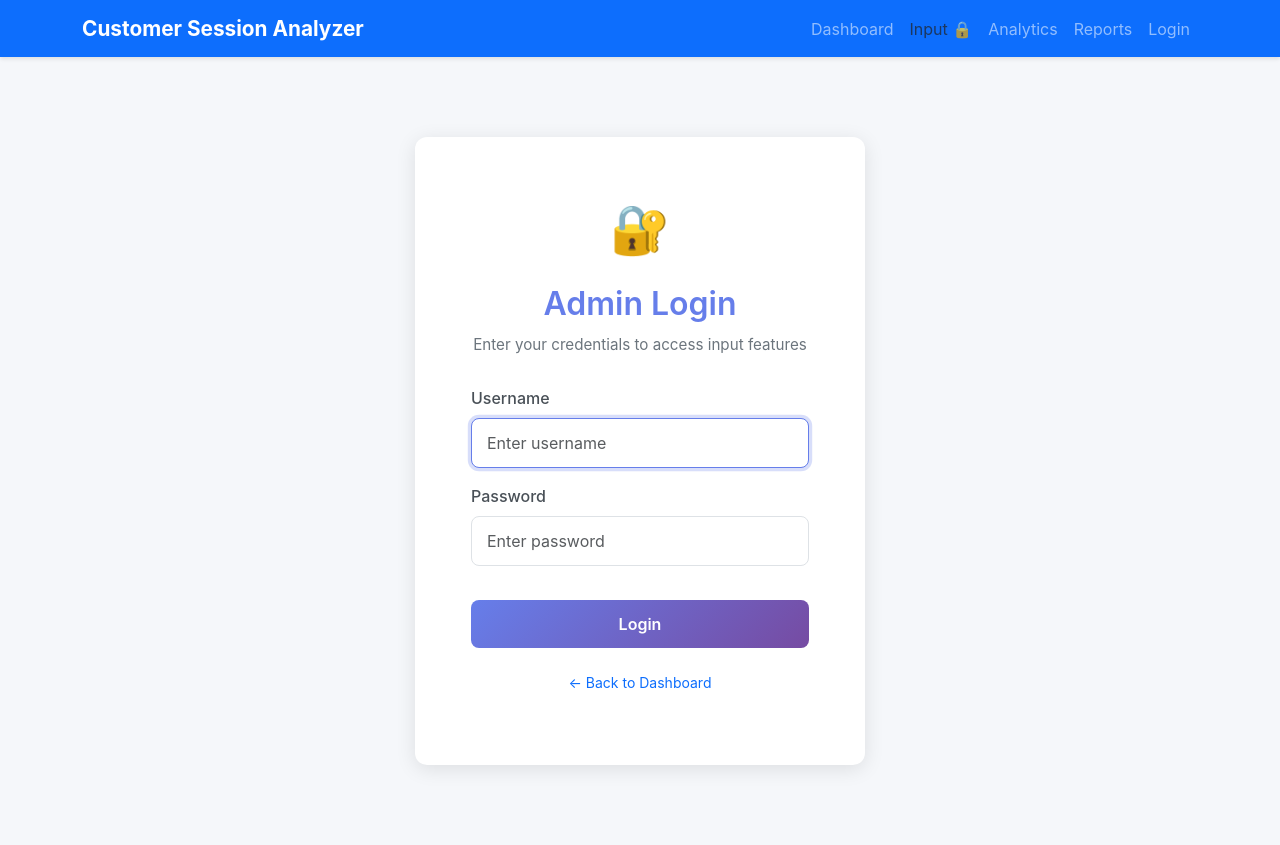
After one commit to Legolasan/customer_session_analyser, a Flask app: page /login in a window 1280 px wide. The commit adds this page. Run offline with Flask 3, Linux system fonts and the light colour scheme; some libraries are stand-ins or nearby versions.

Commit message:
Add authentication system to protect data input endpoints
- Add Flask-Login for session-based authentication
- Create User model with environment variable-based credentials
- Add login/logout routes and login page template
- Protect all input and modification endpoints with @login_required
- Update navigation to show login/logout links conditionally
- Update dashboard to hide input features for non-authenticated users
- Add proper 401 JSON error responses for protected API endpoints
- Update README with authentication setup instructions

Public users can view dashboard, insights, and reports. Only authenticated admin can add or modify data.

```diff
--- a/app/routes.py
+++ b/app/routes.py
@@ -3,13 +3,45 @@ Flask routes for the application.
 """
 
 from flask import Blueprint, render_template, request, jsonify, redirect, url_for, flash
+from flask_login import login_user, logout_user, login_required, current_user
 from datetime import datetime
 from app import db
 from app.models import CustomerSession
 from app.parser import parse_session_data
 from app.analytics import get_insights
+from app.auth import User
 
 main_bp = Blueprint('main', __name__)
+
+
+@main_bp.route('/login', methods=['GET', 'POST'])
+def login():
+    """Login page."""
+    if request.method == 'POST':
+        username = request.form.get('username', '').strip()
+        password = request.form.get('password', '').strip()
+
+        if User.verify_password(username, password):
+            user = User(username)
+            login_user(user)
+            next_page = request.args.get('next')
+            if next_page:
+                return redirect(next_page)
+            flash('Login successful!', 'success')
+            return redirect(url_for('main.index'))
+        else:
+            flash('Invalid username or password', 'error')
+
+    return render_template('login.html')
+
+
+@main_bp.route('/logout')
+@login_required
+def logout():
+    """Logout user."""
+    logout_user()
+    flash('You have been logged out', 'info')
+    return redirect(url_for('main.index'))
 
 
 @main_bp.route('/')
@@ -19,12 +51,14 @@ def index():
 
 
 @main_bp.route('/input')
+@login_required
 def input_page():
     """Form-based input page."""
     return render_template('input.html')
 
 
 @main_bp.route('/form-upload', methods=['POST'])
+@login_required
 def form_upload():
     """Handle form-based data upload."""
     try:
@@ -85,6 +119,7 @@ def form_upload():
 
 
 @main_bp.route('/upload', methods=['POST'])
+@login_required
 def upload():
     """Handle data upload."""
     try:
@@ -155,6 +190,7 @@ def upload():
 
 
 @main_bp.route('/api/upload', methods=['POST'])
+@login_required
 def api_upload():
     """API endpoint for uploading data."""
     try:
@@ -248,6 +284,7 @@ def get_session(session_id):
 
 
 @main_bp.route('/api/sessions/<int:session_id>', methods=['DELETE'])
+@login_required
 def delete_session(session_id):
     """Delete a session record."""
     try:
--- a/app/templates/base.html
+++ b/app/templates/base.html
@@ -69,15 +69,32 @@
                     <li class="nav-item">
                         <a class="nav-link" href="{{ url_for('main.index') }}">Dashboard</a>
                     </li>
+                    {% if current_user.is_authenticated %}
                     <li class="nav-item">
                         <a class="nav-link" href="{{ url_for('main.input_page') }}">Input</a>
                     </li>
+                    {% else %}
+                    <li class="nav-item">
+                        <a class="nav-link text-muted" href="{{ url_for('main.login') }}" title="Login required">
+                            Input 🔒
+                        </a>
+                    </li>
+                    {% endif %}
                     <li class="nav-item">
                         <a class="nav-link" href="{{ url_for('main.insights') }}">Analytics</a>
                     </li>
                     <li class="nav-item">
                         <a class="nav-link" href="{{ url_for('main.reports') }}">Reports</a>
                     </li>
+                    {% if current_user.is_authenticated %}
+                    <li class="nav-item">
+                        <a class="nav-link" href="{{ url_for('main.logout') }}">Logout (Admin)</a>
+                    </li>
+                    {% else %}
+                    <li class="nav-item">
+                        <a class="nav-link" href="{{ url_for('main.login') }}">Login</a>
+                    </li>
+                    {% endif %}
                 </ul>
             </div>
         </div>
--- /dev/null
+++ b/app/templates/login.html
@@ -0,0 +1,125 @@
+{% extends "base.html" %}
+
+{% block title %}Login - Customer Session Analyzer{% endblock %}
+
+{% block extra_css %}
+<style>
+    .login-container {
+        max-width: 450px;
+        margin: 80px auto;
+    }
+    .login-card {
+        border: none;
+        border-radius: 12px;
+        box-shadow: 0 4px 20px rgba(0,0,0,0.1);
+        padding: 40px;
+    }
+    .login-header {
+        text-align: center;
+        margin-bottom: 30px;
+    }
+    .login-header h2 {
+        color: #667eea;
+        font-weight: 600;
+        margin-bottom: 10px;
+    }
+    .login-header p {
+        color: #6c757d;
+        font-size: 0.95rem;
+    }
+    .form-label {
+        font-weight: 500;
+        color: #495057;
+        margin-bottom: 8px;
+    }
+    .form-control {
+        border-radius: 8px;
+        padding: 12px 15px;
+        border: 1px solid #dee2e6;
+    }
+    .form-control:focus {
+        border-color: #667eea;
+        box-shadow: 0 0 0 0.2rem rgba(102, 126, 234, 0.25);
+    }
+    .btn-login {
+        background: linear-gradient(135deg, #667eea 0%, #764ba2 100%);
+        border: none;
+        border-radius: 8px;
+        padding: 12px;
+        font-weight: 600;
+        width: 100%;
+        margin-top: 10px;
+    }
+    .btn-login:hover {
+        background: linear-gradient(135deg, #764ba2 0%, #667eea 100%);
+        transform: translateY(-2px);
+        box-shadow: 0 4px 12px rgba(102, 126, 234, 0.4);
+    }
+    .login-icon {
+        font-size: 3rem;
+        margin-bottom: 20px;
+    }
+</style>
+{% endblock %}
+
+{% block content %}
+<div class="login-container">
+    <div class="card login-card">
+        <div class="card-body">
+            <div class="login-header">
+                <div class="login-icon">🔐</div>
+                <h2>Admin Login</h2>
+                <p>Enter your credentials to access input features</p>
+            </div>
+
+            {% with messages = get_flashed_messages(with_categories=true) %}
+                {% if messages %}
+                    {% for category, message in messages %}
+                        <div class="alert alert-{{ 'danger' if category == 'error' else 'info' }} alert-dismissible fade show" role="alert">
+                            {{ message }}
+                            <button type="button" class="btn-close" data-bs-dismiss="alert"></button>
+                        </div>
+                    {% endfor %}
+                {% endif %}
+            {% endwith %}
+
+            <form method="POST" action="{{ url_for('main.login') }}">
+                <div class="mb-3">
+                    <label for="username" class="form-label">Username</label>
+                    <input
+                        type="text"
+                        class="form-control"
+                        id="username"
+                        name="username"
+                        placeholder="Enter username"
+                        required
+                        autofocus
+                    >
+                </div>
+
+                <div class="mb-4">
+                    <label for="password" class="form-label">Password</label>
+                    <input
+                        type="password"
+                        class="form-control"
+                        id="password"
+                        name="password"
+                        placeholder="Enter password"
+                        required
+                    >
+                </div>
+
+                <button type="submit" class="btn btn-primary btn-login">
+                    Login
+                </button>
+            </form>
+
+            <div class="text-center mt-4">
+                <p class="text-muted small">
+                    <a href="{{ url_for('main.index') }}" class="text-decoration-none">← Back to Dashboard</a>
+                </p>
+            </div>
+        </div>
+    </div>
+</div>
+{% endblock %}
--- a/requirements.txt
+++ b/requirements.txt
@@ -1,6 +1,7 @@
 Flask==3.0.0
 Flask-SQLAlchemy==3.1.1
 Flask-Migrate==4.0.5
+Flask-Login==0.6.3
 python-dotenv==1.0.0
 pandas==2.2.3
 plotly==5.18.0
```
Also changed, not shown: app/__init__.py (+23 -1 lines), app/auth.py (added, +49 -0 lines), app/templates/index.html (+29 -0 lines), README.md.
